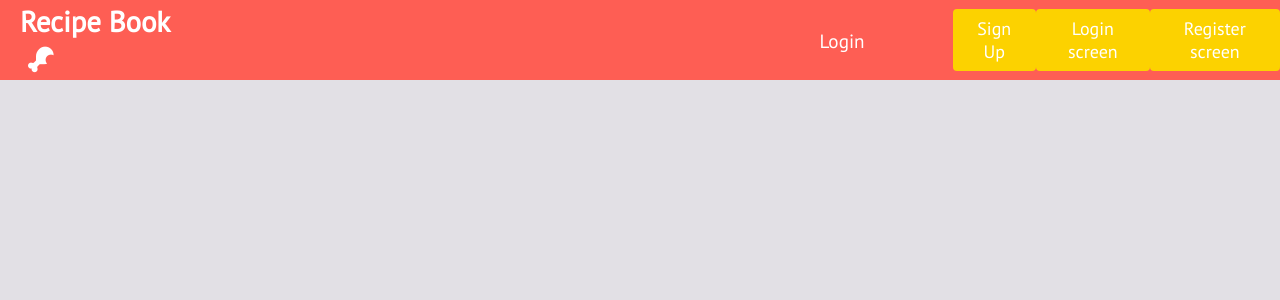
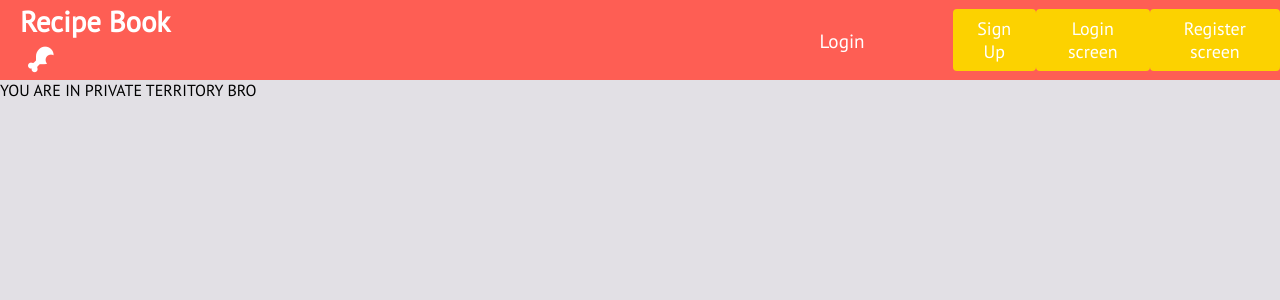
Before and after one commit to Carlito1113/react-recipe, a React (Create React App) app: page /user in a window 1280 px wide. Shown: the top 300 px of the page. Built offline with nearby package versions, Linux system fonts and the light colour scheme; sample sign-in values are in the browser's storage.

Commit message:
created private route that leads to the user screen

```diff
--- a/src/App.js
+++ b/src/App.js
@@ -1,12 +1,14 @@
-import React from 'react';
-import './App.css';
-import RecipesComponent from './components/RecipesComponent';
-import Navbar from './components/Navbar/Navbar';
-import SignupForm from './components/SignupForm/Form';
-import LoginForm from './components/LoginForm/Form';
-import LoginScreen from './components/screens/LoginScreen';
-import RegisterScreen from './components/screens/RegisterScreen';
-import { BrowserRouter as Router, Switch, Route } from 'react-router-dom';
+import React from "react";
+import "./App.css";
+import RecipesComponent from "./components/RecipesComponent";
+import Navbar from "./components/Navbar/Navbar";
+import SignupForm from "./components/SignupForm/Form";
+import LoginForm from "./components/LoginForm/Form";
+import LoginScreen from "./components/screens/LoginScreen";
+import RegisterScreen from "./components/screens/RegisterScreen";
+import { BrowserRouter as Router, Switch, Route } from "react-router-dom";
+import PrivateRoute from "./components/routing/PrivateRoute";
+import UserScreen from "./components/screens/UserScreen";
 
 function App() {
   return (
@@ -14,6 +16,7 @@ function App() {
       <div className="App">
         <Navbar />
         <Switch>
+          <PrivateRoute exact path="/user" component={UserScreen} />
           <Route path="/" exact component={RecipesComponent} />
           <Route path="/login" component={LoginForm} />
           <Route path="/signup" component={SignupForm} />
--- /dev/null
+++ b/src/components/routing/PrivateRoute.js
@@ -0,0 +1,16 @@
+import { Redirect, Route } from "react-router-dom";
+
+export default function PrivateRoute({ component: Component, ...rest }) {
+  return (
+    <Route
+      {...rest}
+      render={(props) =>
+        localStorage.getItem("auth-token") ? (
+          <Component {...props} />
+        ) : (
+          <Redirect to="/login-screen" />
+        )
+      }
+    />
+  );
+}
--- /dev/null
+++ b/src/components/screens/UserScreen.js
@@ -0,0 +1,9 @@
+import React from 'react'
+
+export default function UserScreen() {
+    return (
+        <div>
+            YOU ARE IN PRIVATE TERRITORY BRO
+        </div>
+    )
+}
```
